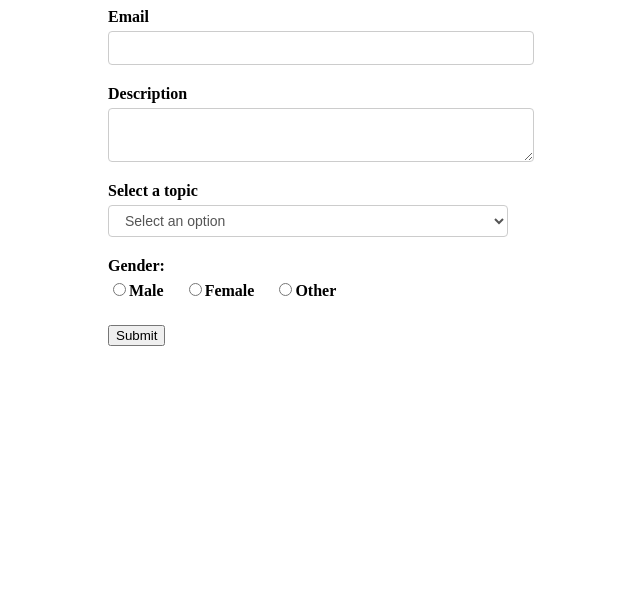
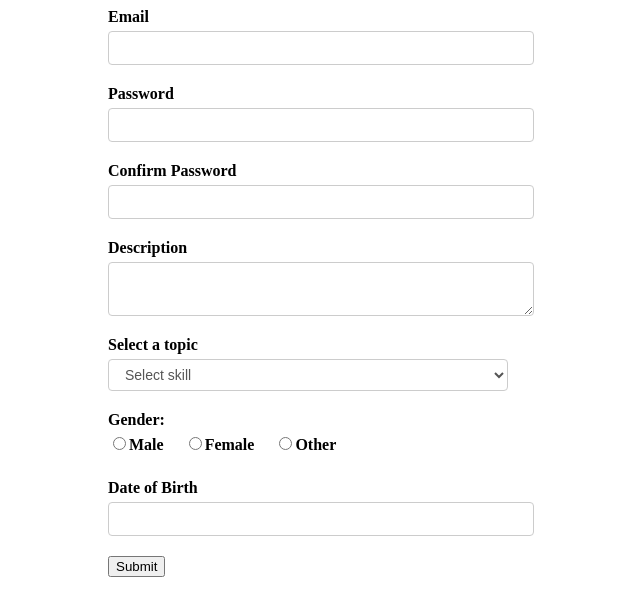
Before and after one commit to ninad-react/React-formik-learning, a React (Vite) app: page / in a window 1280 px wide. Shown: the top 616 px of the page, without its empty margins (319-959 px from the left). Built offline with nearby package versions, Linux system fonts and the light colour scheme.

Commit message:
Form created of review task

```diff
--- a/package.json
+++ b/package.json
@@ -12,6 +12,7 @@
   "dependencies": {
     "formik": "^2.4.5",
     "react": "^18.2.0",
+    "react-datepicker": "^6.1.0",
     "react-dom": "^18.2.0",
     "yup": "^1.3.3"
   },
--- /dev/null
+++ b/src/components/DatePicker.jsx
@@ -0,0 +1,36 @@
+import React from 'react'
+import DateView from "react-datepicker"
+import 'react-datepicker/dist/react-datepicker.css';
+import { Field, ErrorMessage } from 'formik';
+import TextError from './TextError';
+
+function DatePicker(props) {
+
+    const { label, name, ...rest} = props
+
+  return (
+    <div className='form-control'>
+        <label htmlFor={name}>{label}</label>
+        <Field name={name}>
+            {
+                ({form, field}) => {
+                    const { setFieldValue } = form;
+                    const { value } = field
+
+                    return (
+                    <DateView
+                        id={name}
+                        {...field}
+                        {...rest}
+                        selected={value}
+                        onChange={ val => setFieldValue(name, val)}
+                    />
+                    )}
+            }
+        </Field>
+        <ErrorMessage name={name} component={TextError}/>
+    </div>
+  )
+}
+
+export default DatePicker
--- a/src/components/FormikContainer.jsx
+++ b/src/components/FormikContainer.jsx
@@ -6,10 +6,10 @@
 function FormikContainer() {
 
     const dropDownOptions = [
-        { key : 'Select an option', value: ''},
-        { key : 'Option 1', value: 'option1'},
-        { key : 'Option 2', value: 'option2'},
-        { key : 'Option 3', value: 'option3'},
+        { key : 'Select skill', value: ''},
+        { key : 'JavaScript', value: 'JavaScript'},
+        { key : 'Java', value: 'Java'},
+        { key : 'Python', value: 'Python'},
     ]
 
     const radioOptions = [
@@ -20,21 +20,28 @@
 
     const initialValues = {
         email: '',
+        password: '',
+        confirmPassword: '',
         description: '',
         selectOption: '',
-        radioOption: ''
+        radioOption: '',
+        birthDate: null
     };
 
     const validationSchema = yup.object({
         email: yup.string().required('Required'),
+        password: yup.string().required(),
+        confirmPassword: yup.string().required(),
         description: yup.string().required(),
         selectOption: yup.string().required(),
-        radioOption: yup.string().required()
+        radioOption: yup.string().required(),
+        birthDate: yup.date().required().nullable()
     });
 
     const onSubmit = values => console.log('Form data', values);
 
   return (
+
     <Formik
         initialValues={initialValues}
         validationSchema={validationSchema}
@@ -47,6 +54,20 @@
                     type="email"
                     label="Email"
                     name="email"
+                />
+
+                <FormikControl
+                    control="input"
+                    type="text"
+                    label="Password"
+                    name="password"
+                />
+
+                <FormikControl
+                    control="input"
+                    type="text"
+                    label="Confirm Password"
+                    name="confirmPassword"
                 />
 
                 <FormikControl
@@ -69,6 +90,12 @@
                     options={radioOptions}
                 />
 
+                <FormikControl
+                    control= 'date'
+                    label= 'Date of Birth'
+                    name= 'birthDate'
+                />
+
                 <button type="submit">Submit</button>
             </Form>
         )}
--- a/src/components/FormikControl.jsx
+++ b/src/components/FormikControl.jsx
@@ -3,6 +3,7 @@
 import TextArea from './TextArea';
 import Select from './Select';
 import RadioButtons from './RadioButtons';
+import DatePicker from './DatePicker';
 
 function FormikControl(props) {
     const { control, ...rest } = props
@@ -20,8 +21,9 @@
         case 'radio':
             return  <RadioButtons {...rest}/>
 
-        case 'checkbox':
         case 'date':
+            return <DatePicker {...rest}/>
+
         default: return null;
     }
 }
```
Also changed, not shown: 1 other file (tests, documents, lock files or other folders).
